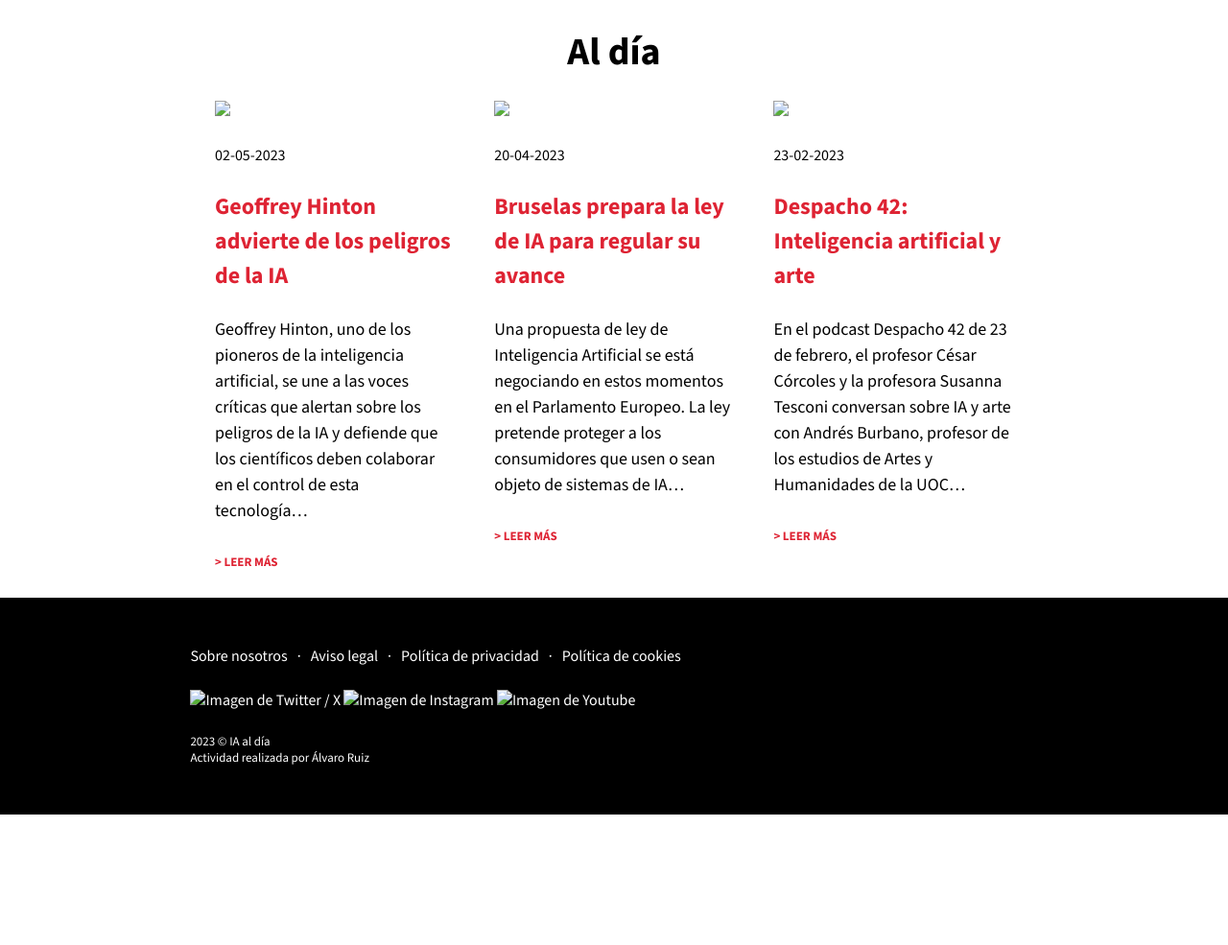
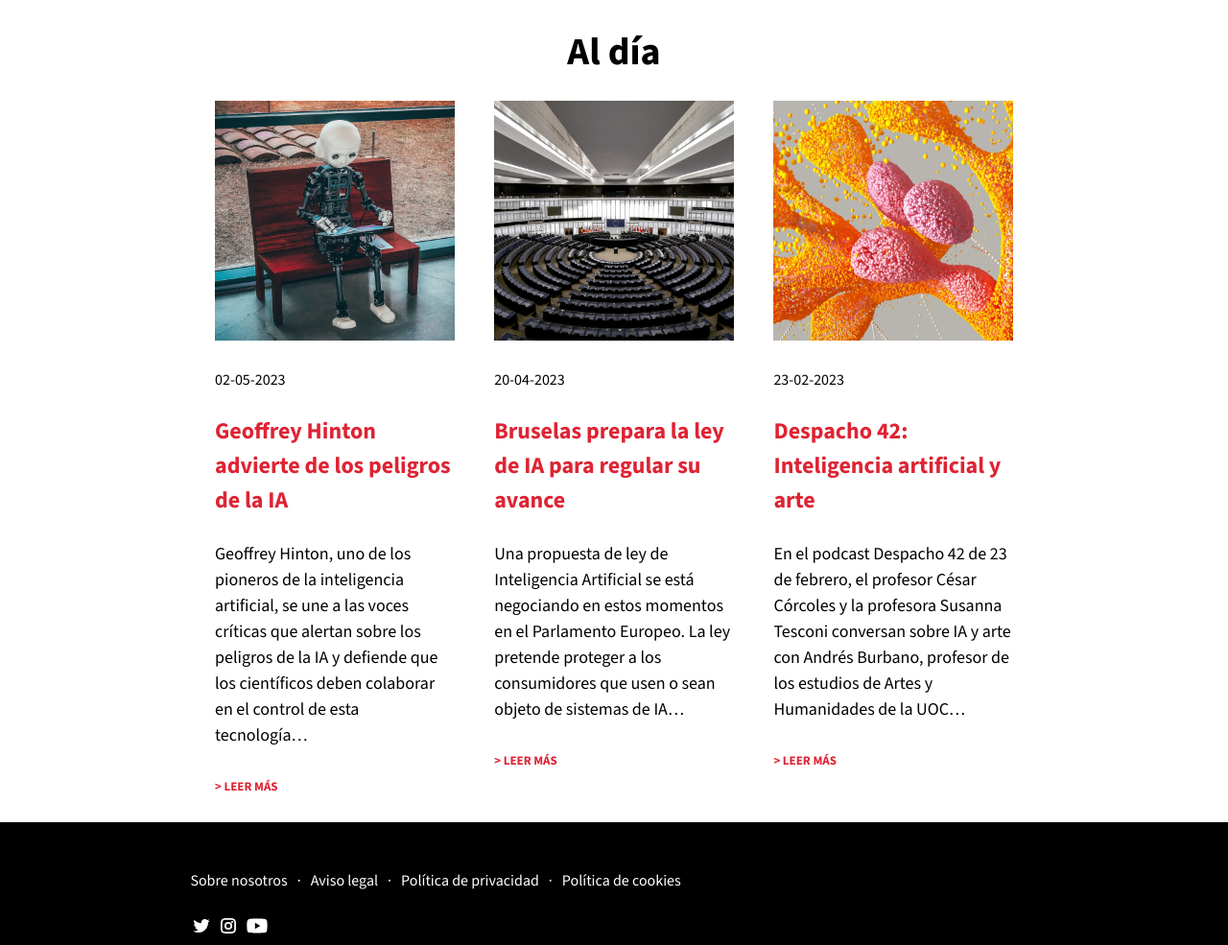
Before and after one commit to Alvaret/Practica-3-Layout-CSS-y-Responsive-Design, a plain HTML site: page index.html in a window 1280 px wide. Shown: the part 1117-2102 px from the top of the page at 96% size. Before the commit the page ends 1966 px from the top, so only its background shows below. Drawn offline with nearby package versions, Linux system fonts and the light colour scheme; the site is published under a folder, as on GitHub Pages, so addresses that start at the root find nothing.

Commit message:
Img arregladas

```diff
--- a/index.html
+++ b/index.html
@@ -8,7 +8,7 @@
     <meta name="viewport" content="width=device-width, initial-scale=1.0">
     <title>Inicio</title>
     <link rel="stylesheet" type="text/css" href="css/style.css">
-    <link rel="icon" href="/img/favicon.ico" type="image/x-icon">
+    <link rel="icon" href="img/favicon.ico" type="image/x-icon">
 </head>
 
 <body>
@@ -46,7 +46,8 @@
                 <div class="bloque-tercero">
                     <article>
                         <figure>
-                            <img src="/img/n-geoffrey-hinton.jpg">
+                            <img src="img/n-geoffrey-hinton.jpg">
+
                             <figcaption><time datetime="2023-05-02"> 02-05-2023</time></figcaption>
                         </figure>
                         <a href="#">
@@ -63,7 +64,7 @@
                     </article>
                     <article>
                         <figure>
-                            <img src="/img/n-ue-ia.jpg">
+                            <img src="img/n-ue-ia.jpg">
                             <figcaption><time datetime="2023-04-20">20-04-2023</time></figcaption>
                         </figure>
                         <a href="#">
@@ -78,7 +79,7 @@
                     </article>
                     <article>
                         <figure>
-                            <img src="/img/n-despacho42.jpg">
+                            <img src="img/n-despacho42.jpg">
                             <figcaption> <time datetime="2023-02-23"> 23-02-2023</time></figcaption>
                         </figure>
                         <a href="despacho-42.html">
@@ -109,9 +110,9 @@
                 <li><a href="">Política de cookies</a></li>
             </ul>
             <div class="container-logos">
-                <a href=""><img src="/img/twitter.svg" alt="Imagen de Twitter / X"></a>
-                <a href=""><img src="/img/instagram.svg" alt="Imagen de Instagram"></a>
-                <a href=""><img src="/img/youtube.svg" alt="Imagen de Youtube"></a>
+                <a href=""><img src="img/twitter.svg" alt="Imagen de Twitter / X"></a>
+                <a href=""><img src="img/instagram.svg" alt="Imagen de Instagram"></a>
+                <a href=""><img src="img/youtube.svg" alt="Imagen de Youtube"></a>
             </div>
             <p><time datetime="2023">2023</time> &copy; IA al día </p>
             <p>Actividad realizada por Álvaro Ruiz</p>
```
Also changed, not shown: aplicaciones.html (+4 -4 lines), despacho-42.html (+8 -8 lines), en-el-cine.html (+4 -4 lines).
